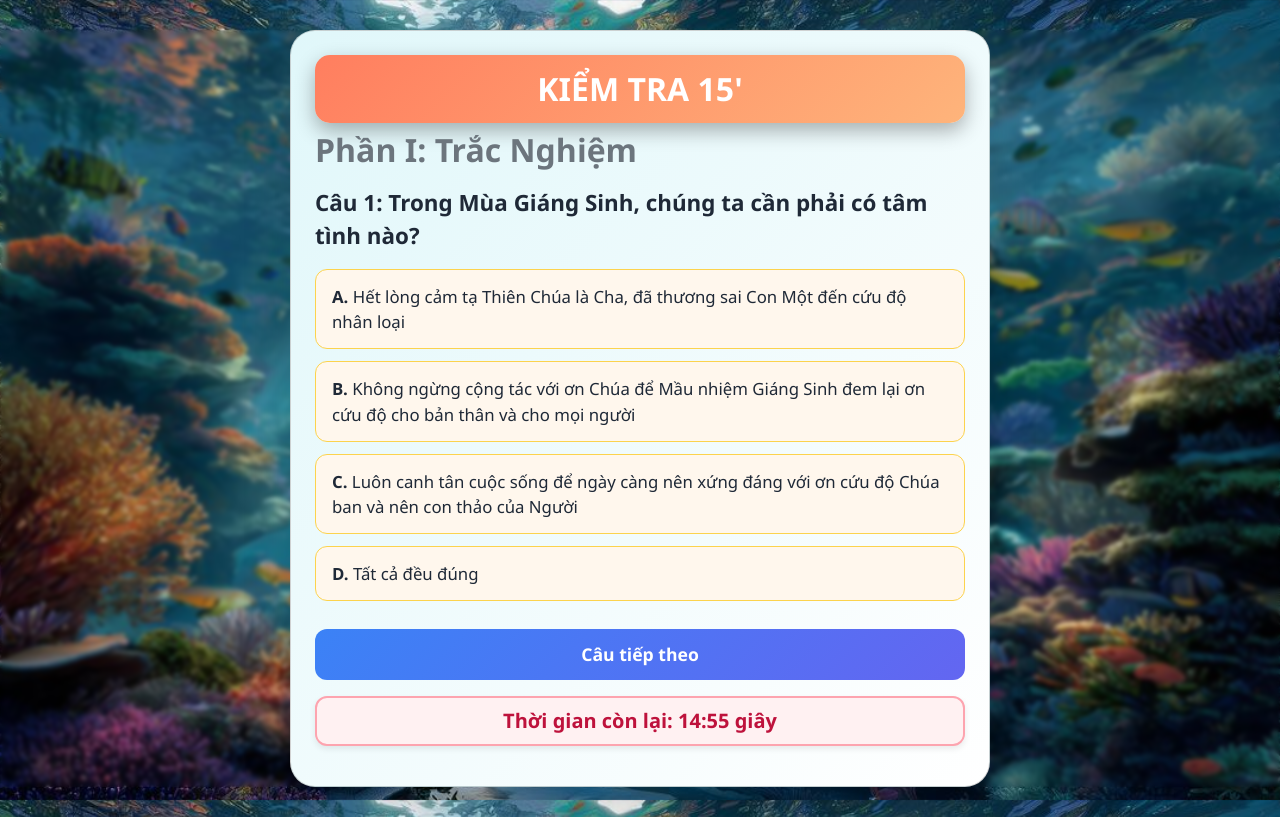
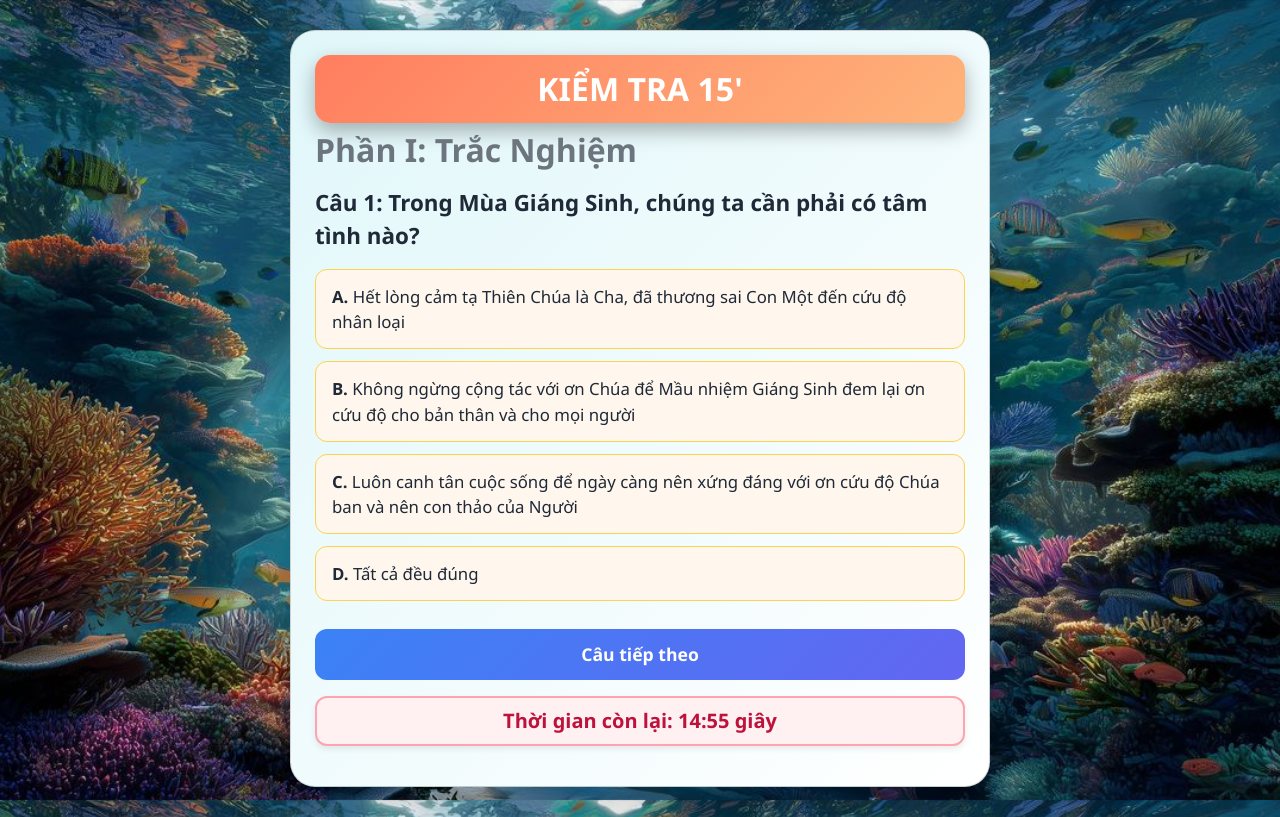
Before and after one commit to luuchihoa/15min, a plain HTML site: page index.html in a window 1280 px wide. Drawn offline with nearby package versions, Linux system fonts and the light colour scheme.

Commit message:
Update style.css

```diff
--- a/style.css
+++ b/style.css
@@ -6,7 +6,6 @@ body {
     background-repeat: no-repeat;
     background-attachment: fixed;    /* cố định khi cuộn */
     background-position: center;
-    backdrop-filter: blur(2px);      /* làm mờ nhẹ phía sau */
     margin: 0;
     padding: 0;
   }
```
